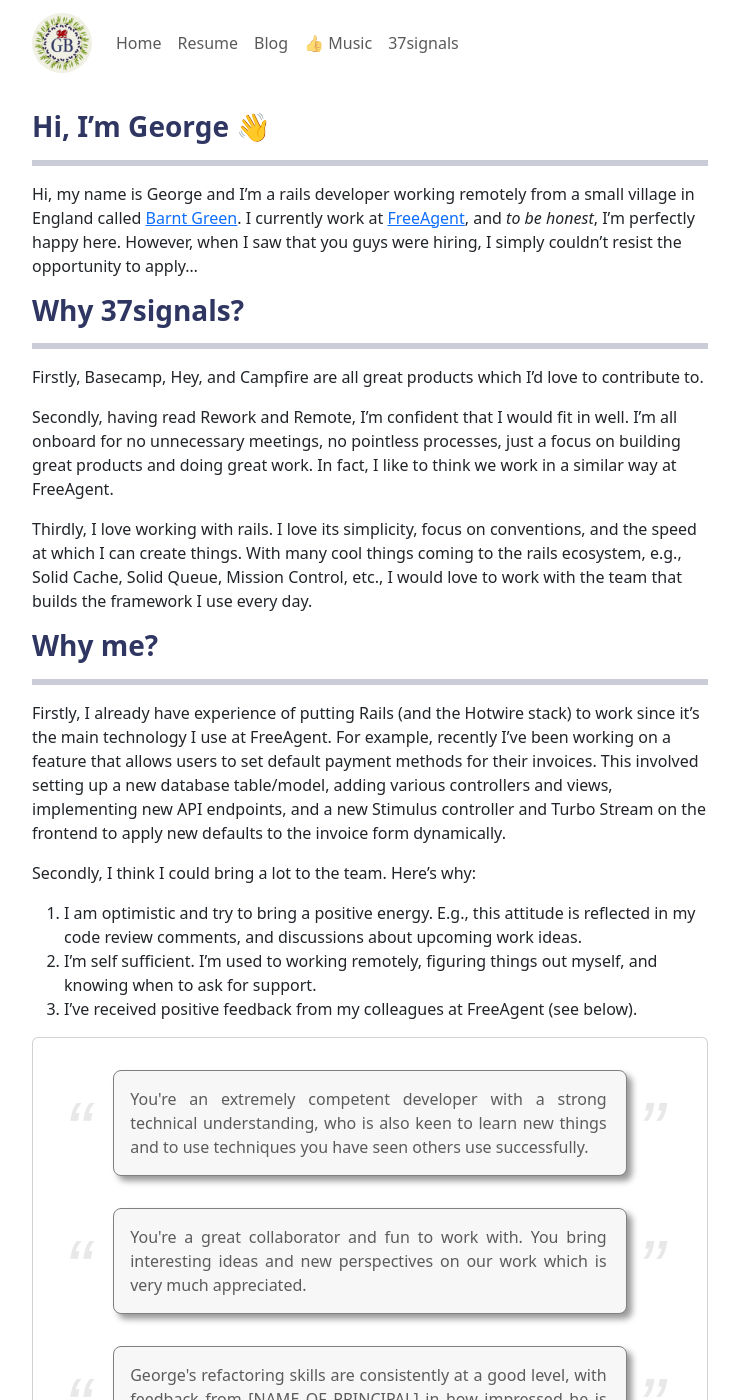
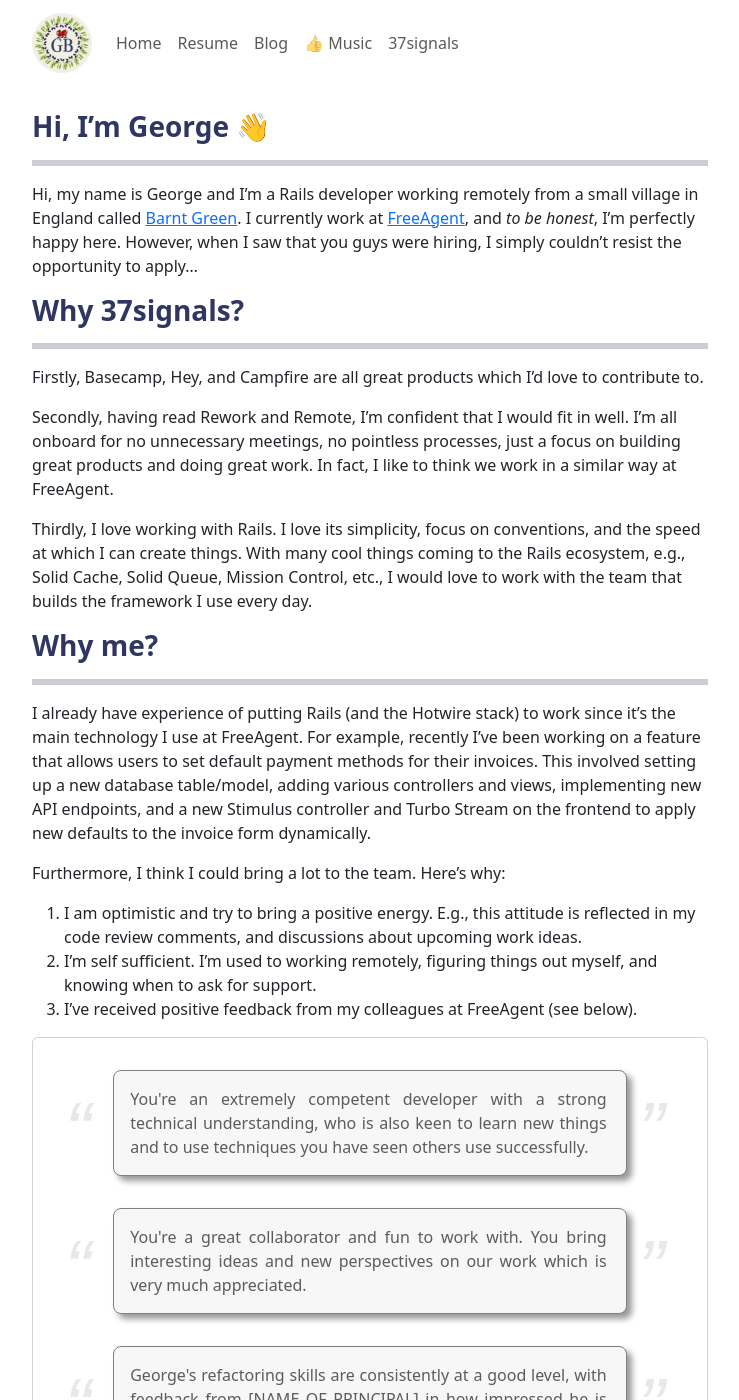
Before and after one commit to gsbaker/gsbaker.github.io, a Jekyll site: the page built from 37signals.md, in a window 1280 px wide and 1400 px high. Shown: the whole window, without its empty margins (270-1009 px from the left). Built offline with Jekyll 4.4.1, drawn with Linux system fonts in a browser that asks for light colours; some of the changed text lies outside the part shown.

Commit message:
37signals cover letter improvements

```diff
--- a/37signals.md
+++ b/37signals.md
@@ -6,7 +6,7 @@
 ### Hi, I'm George 👋
 ---
 
-Hi, my name is George and I'm a rails developer working remotely from a small village in England called
+Hi, my name is George and I'm a Rails developer working remotely from a small village in England called
 [Barnt Green](https://en.wikipedia.org/wiki/Barnt_Green){:target="\_blank"}. I currently work at
 [FreeAgent](https://www.freeagent.com/){:target="\_blank"}, and _to be honest_, I'm perfectly happy here. However,
 when I saw that you guys were hiring, I simply couldn't resist the opportunity to apply...
@@ -23,21 +23,21 @@
 onboard for no unnecessary meetings, no pointless processes, just a focus on building great
 products and doing great work. In fact, I like to think we work in a similar way at FreeAgent.
 
-Thirdly, I love working with rails. I love its simplicity, focus on
-conventions, and the speed at which I can create things. With many cool things coming to the rails
+Thirdly, I love working with Rails. I love its simplicity, focus on
+conventions, and the speed at which I can create things. With many cool things coming to the Rails
 ecosystem, e.g., Solid Cache, Solid Queue, Mission Control, etc., I would love to work with the
 team that builds the framework I use every day.
 
 ### Why me?
 ---
 
-Firstly, I already have experience of putting Rails (and the Hotwire stack) to work since it's the main technology
+I already have experience of putting Rails (and the Hotwire stack) to work since it's the main technology
 I use at FreeAgent. For example, recently I've been working on a feature that
 allows users to set default payment methods for their invoices. This involved
 setting up a new database table/model, adding various controllers and views, implementing new API endpoints,
 and a new Stimulus controller and Turbo Stream on the frontend to apply new defaults to the invoice form dynamically.
 
-Secondly, I think I could bring a lot to the team. Here's why:
+Furthermore, I think I could bring a lot to the team. Here's why:
 
 1. I am optimistic and try to bring a positive energy. E.g., this
     attitude is reflected in my code review comments, and discussions about
```
Also changed, not shown: other parts of 37signals.md (+4 -3 lines).
